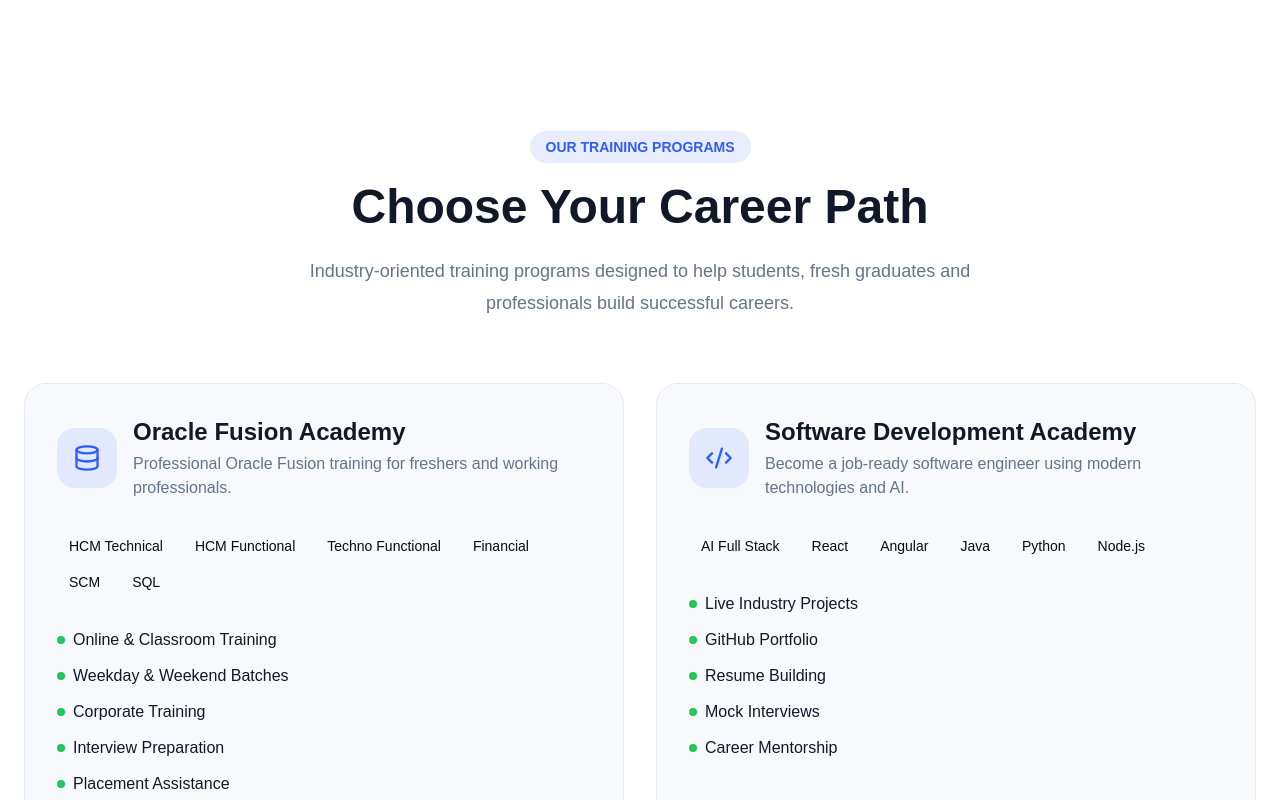
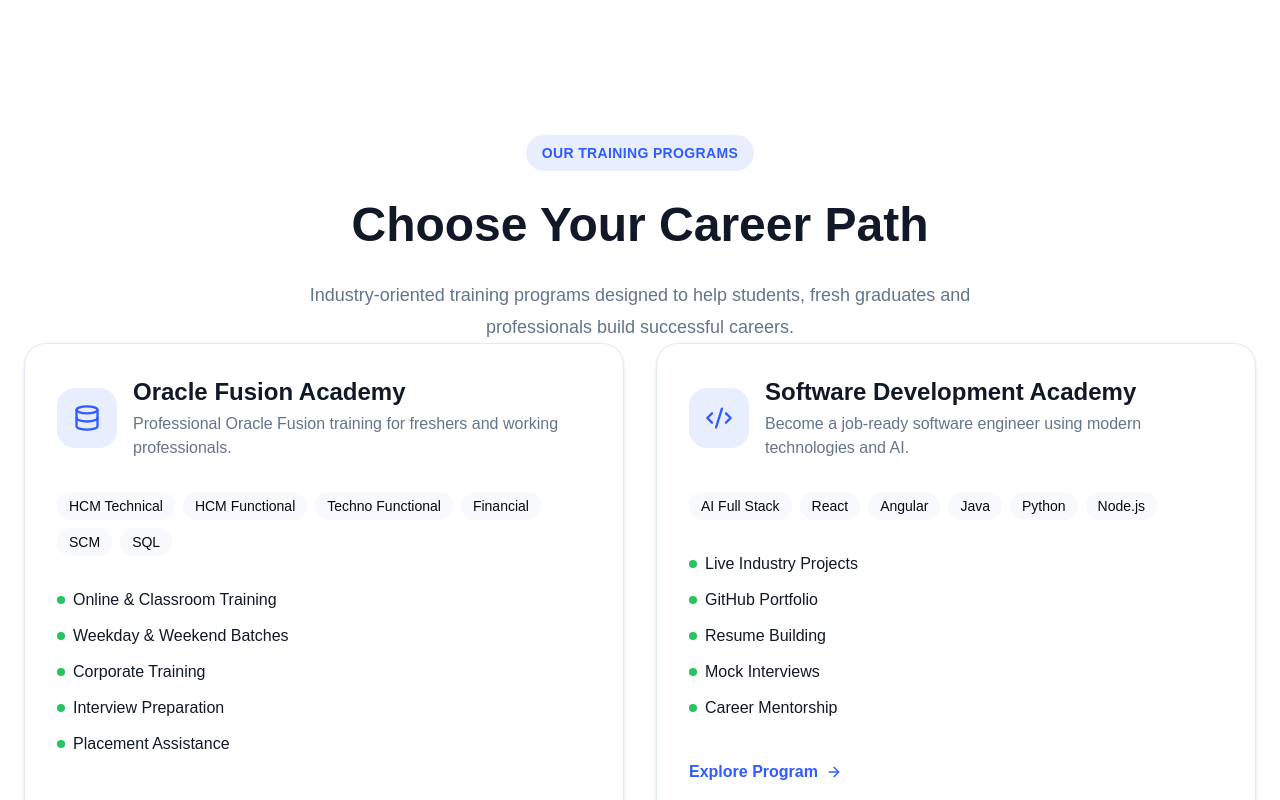
Before and after one commit to sureshkathroj/sylvarstar-lms, a React (Vite) app: page / in a window 1280 px wide. Shown: the part 880-1680 px from the top of the page. Built offline with nearby package versions, Linux system fonts and the light colour scheme.

Commit message:
refactor(marketing): migrate homepage to shared UI components

```diff
--- a/src/features/marketing/sections/programs/ProgramCard.tsx
+++ b/src/features/marketing/sections/programs/ProgramCard.tsx
@@ -1,4 +1,5 @@
 import { ArrowRight, LucideIcon } from "lucide-react";
+import { Card } from "@/features/marketing/shared";
 
 type Props = {
   icon: LucideIcon;
@@ -16,7 +17,7 @@
   highlights,
 }: Props) {
   return (
-    <div className="rounded-3xl border border-[#E4EAF5] bg-[#F7F9FC] p-8 transition-all duration-300 hover:-translate-y-2 hover:shadow-xl">
+    <Card className="p-8 hover:-translate-y-2">
 
       <div className="flex items-center gap-4">
 
@@ -72,6 +73,6 @@
 
       </button>
 
-    </div>
+    </Card>
   );
 }
--- a/src/features/marketing/sections/programs/ProgramsSection.tsx
+++ b/src/features/marketing/sections/programs/ProgramsSection.tsx
@@ -1,5 +1,6 @@
 import { academies } from "@/features/marketing/data/academies";
 import { ProgramCard } from "./ProgramCard";
+import { SectionHeader } from "@/features/marketing/shared";
 
 export function ProgramsSection() {
   return (
@@ -7,22 +8,15 @@
 
       <div className="container mx-auto px-6">
 
-        <div className="mx-auto mb-16 max-w-3xl text-center">
+        <SectionHeader
+  badge="OUR TRAINING PROGRAMS"
+  title="Choose Your Career Path"
+  description="Industry-oriented training programs designed to help students, fresh graduates and professionals build successful careers."
+>
 
-          <span className="rounded-full bg-[#2F5BFF]/10 px-4 py-2 text-sm font-semibold text-[#2F5BFF]">
-            OUR TRAINING PROGRAMS
-          </span>
 
-          <h2 className="mt-6 text-5xl font-bold text-[#111827]">
-            Choose Your Career Path
-          </h2>
 
-          <p className="mt-6 text-lg leading-8 text-[#64748B]">
-            Industry-oriented training programs designed to help students,
-            fresh graduates and professionals build successful careers.
-          </p>
-
-        </div>
+        </SectionHeader>
 
         <div className="grid gap-8 lg:grid-cols-2">
 
```
Also changed, not shown: src/features/marketing/shared/Badge.tsx (renamed from src/features/shared/Badge.tsx), src/features/marketing/shared/Card.tsx (renamed from src/features/shared/Card.tsx), src/features/marketing/shared/PrimaryButton.tsx (renamed from src/features/shared/PrimaryButton.tsx), src/features/marketing/shared/SecondaryButton.tsx (renamed from src/features/shared/SecondaryButton.tsx), src/features/marketing/shared/SectionHeader.tsx (renamed from src/features/shared/SectionHeader.tsx), src/features/marketing/shared/index.ts (renamed from src/features/shared/index.ts).
